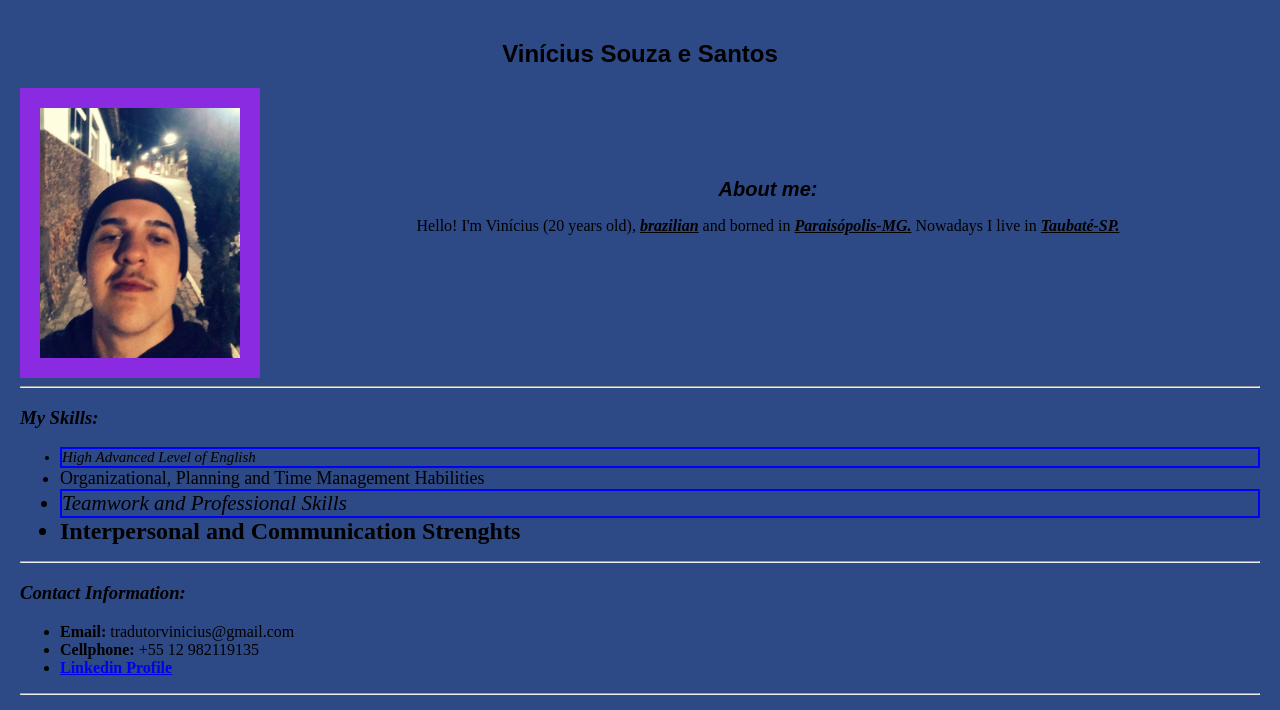
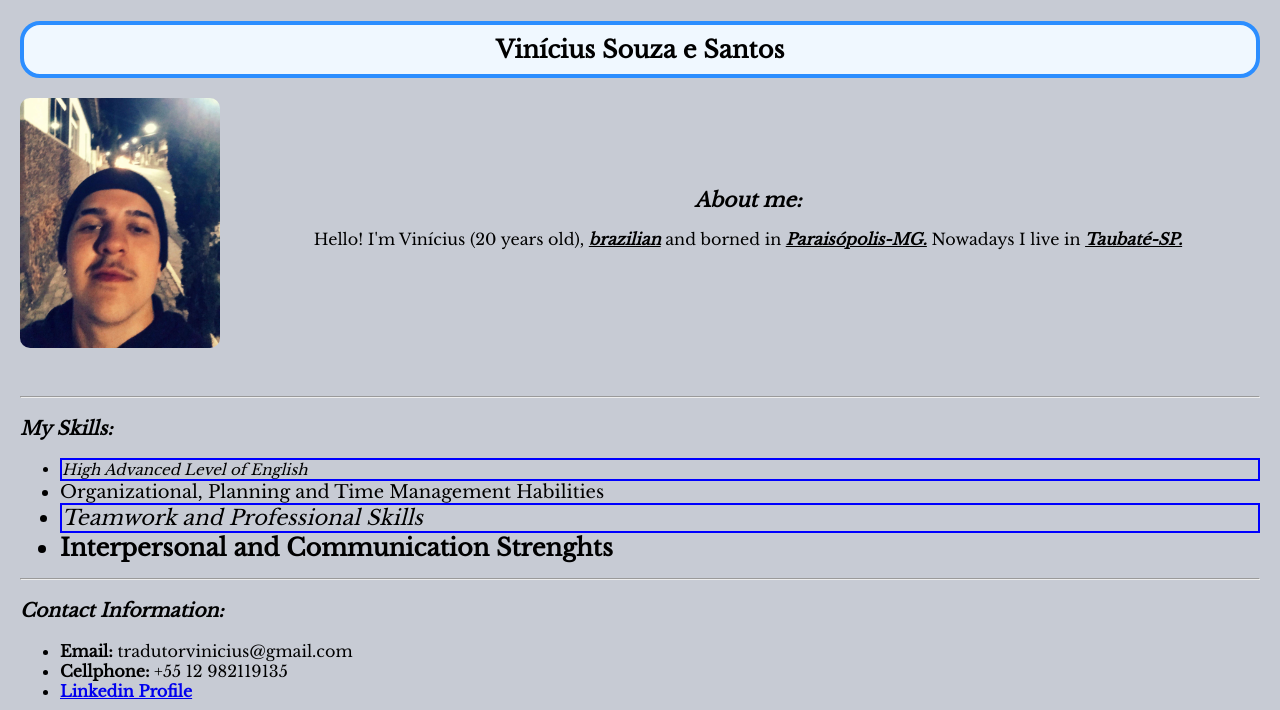
Before and after one commit to viniciussouzas/viniciussouzas.github.io, a plain HTML site: page index.html in a window 1280 px wide. Shown: the top 710 px of the page. Drawn offline with nearby package versions, Linux system fonts and the light colour scheme.

Commit message:
Adiciona fonte para o portfolio, e alterações no style do h1 Vinícius Souza e Santos, formato da imagem de perfil

```diff
--- a/index.html
+++ b/index.html
@@ -4,6 +4,9 @@
 <head>
   <title>Web Porfólio</title>
   <link rel="stylesheet" type="text/css" href="style.css">
+  <link rel="preconnect" href="https://fonts.googleapis.com">
+  <link rel="preconnect" href="https://fonts.gstatic.com" crossorigin>
+  <link href="https://fonts.googleapis.com/css2?family=Libre+Baskerville&display=swap" rel="stylesheet">
 </head>
 
 <body>
--- a/style.css
+++ b/style.css
@@ -1,12 +1,16 @@
 body {
-  background-color: #2d4986;
+  background-color: #c7cbd4;
   padding: 12px;
+  font-family: 'Libre Baskerville', serif;
 }
 
 .name {
-  font-family: Arial, Helvetica, sans-serif;
   text-align: center;
-
+  padding: 10px;
+  background-color: aliceblue;
+  border: 4px solid rgb(44, 142, 255);
+  border-radius: 20px;
+  margin-top: 1px;
 }
 
 #myskills {
@@ -14,7 +18,6 @@ body {
 }
 
 #aboutme {
-  font-family: Arial, Helvetica, sans-serif;
   font-size: 20px;
   font-style: italic;
 }
@@ -27,11 +30,34 @@ body {
   font-style: italic;
 }
 
+.imagedescription-container {
+  height: 290px;
+
+}
+
+.imagedescription-container img {
+  float: left;
+  height: 250px;
+  border-radius: 10px;
+}
+
+.imagedescription-container h2, p {
+  position: relative;
+  top: 90px;
+  left: 8px;
+  text-align: center;
+}
+
 .nacionality, .naturality, .living {
   text-decoration: underline;
   font-style: italic;
   font-weight: bold;
 }
+
+.habilities li:nth-child(odd) {
+  font-style: oblique;
+  border: 2px solid blue;
+  }
 
 .englishSkills {
   font-size: 15px;
@@ -49,27 +75,3 @@ body {
   font-size: 24px;
   font-weight: bold;
 }
-
-.imagedescription-container img {
-  float: left;
-  height: 250px;
-  padding: 20px;
-  background-color: blueviolet;
-}
-
-.imagedescription-container h2, p {
-  position: relative;
-  top: 90px;
-  left: 8px;
-  text-align: center;
-}
-
-.imagedescription-container {
-  height: 290px;
-
-}
-
-.habilities li:nth-child(odd) {
-font-style: oblique;
-border: 2px solid blue;
-}
```
